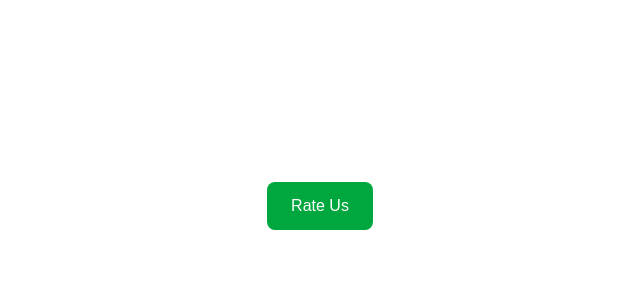
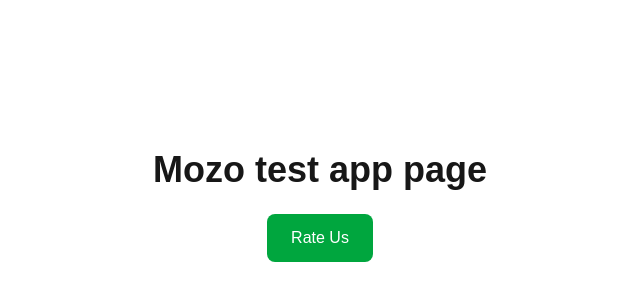
Before and after one commit to OlenaHolu/my-button-app, a Next.js app: page / in a window 1280 px wide. Shown: the part 194-494 px from the top of the page, without its empty margins (320-960 px from the left). Built offline with nearby package versions, Linux system fonts and the light colour scheme.

Commit message:
Add header to main page

```diff
--- a/src/app/page.js
+++ b/src/app/page.js
@@ -32,6 +32,7 @@
 
   return (
     <main className="flex flex-col items-center justify-center h-screen gap-6">
+      <h1 className="text-4xl font-bold">Mozo test app page</h1>
       <button
         onClick={rateUs}
         className="px-6 py-3 text-white bg-green-600 rounded-lg hover:bg-green-700 transition"
```
